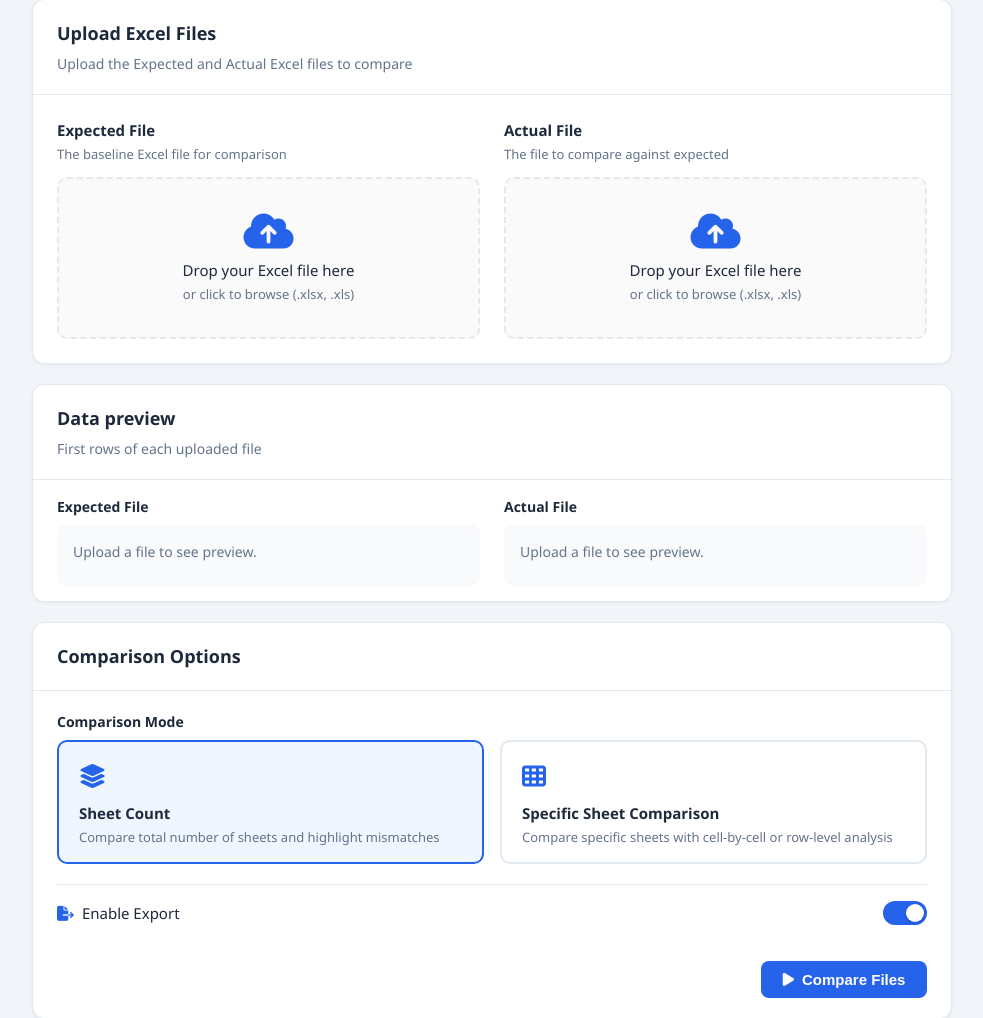
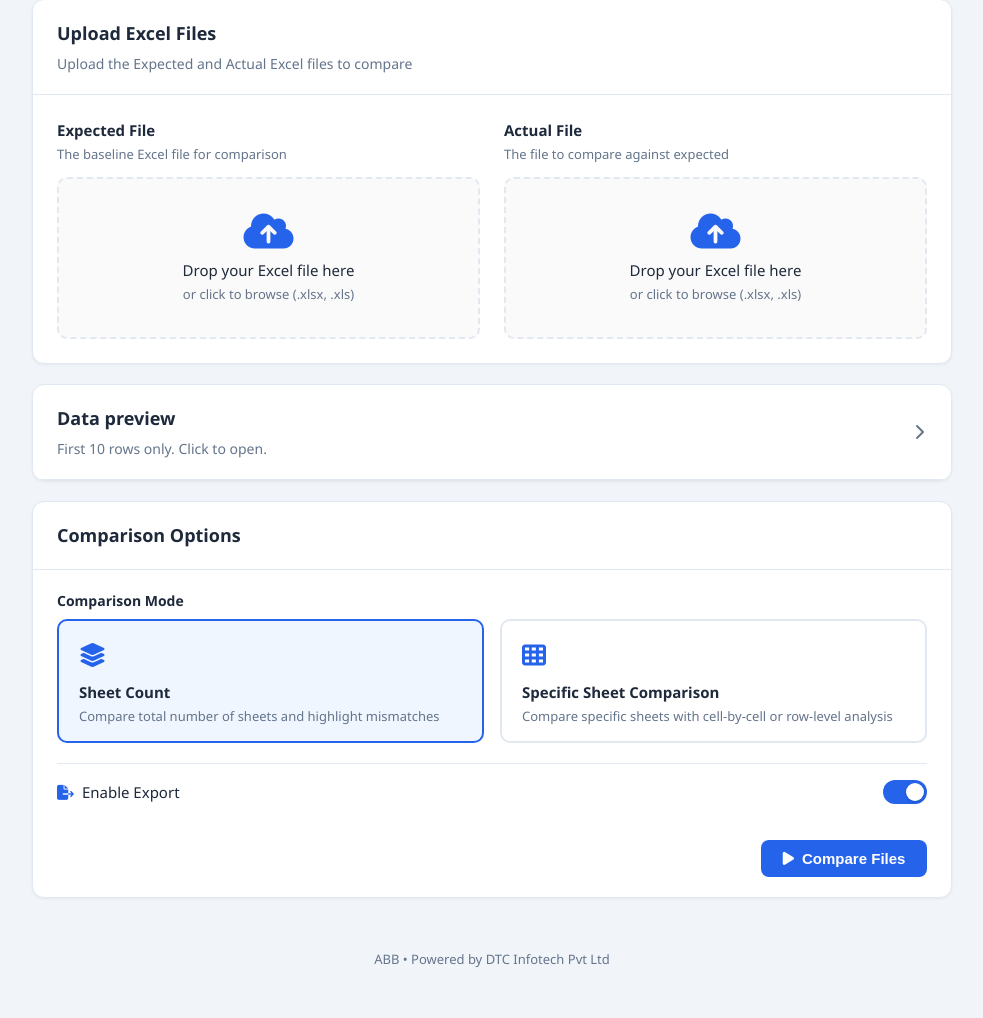
Before and after one commit to Eswar-QOBox/QO-Box-Excel-, a Flask app: page / in a window 1280 px wide. Shown: the part 191-1209 px from the top of the page, without its empty margins (148-1131 px from the left). Run offline with Flask 3, Linux system fonts and the light colour scheme.

Commit message:
Data preview: toggle (collapsed by default), First 10 rows only
Co-authored-by: Cursor <cursoragent@cursor.com>

```diff
--- a/excel_compare/app.py
+++ b/excel_compare/app.py
@@ -130,7 +130,7 @@ def api_file_info():
         return jsonify({"error": str(e), "sheets": None, "sheet_names": []}), 400
 
 
-PREVIEW_MAX_ROWS = 20
+PREVIEW_MAX_ROWS = 10
 
 
 @app.route("/api/compare-sheet-count", methods=["POST"])
--- a/excel_compare/templates/index.html
+++ b/excel_compare/templates/index.html
@@ -219,6 +219,31 @@
     .upload-col .drop-zone.hidden { display: none; }
 
     /* Data preview below upload */
+    .preview-card-head-toggle {
+      display: flex;
+      align-items: center;
+      justify-content: space-between;
+      width: 100%;
+      cursor: pointer;
+      gap: 0.5rem;
+      text-align: left;
+      background: none;
+      border: none;
+      padding: 0;
+      margin: 0;
+      font: inherit;
+      color: inherit;
+    }
+    .preview-card-head-toggle:focus-visible { outline: 2px solid var(--primary); outline-offset: 2px; }
+    .preview-card-head-toggle .card-title { flex: 1; }
+    .preview-card-chevron {
+      flex-shrink: 0;
+      color: var(--text-muted);
+      transition: transform 0.2s;
+    }
+    .preview-card.collapsed .preview-card-chevron { transform: rotate(-90deg); }
+    .preview-card-body { overflow: hidden; }
+    .preview-card.collapsed .preview-card-body { display: none; }
     .preview-row { display: flex; gap: 1.5rem; padding: 1rem 1.5rem; flex-wrap: wrap; }
     .preview-col { flex: 1; min-width: 280px; }
     .preview-col-title { font-size: 0.875rem; font-weight: 600; margin: 0 0 0.5rem 0; color: var(--text); }
@@ -612,11 +637,17 @@
         </div>
       </div>
 
-      <div class="card" id="previewCard">
+      <div class="card preview-card collapsed" id="previewCard">
         <div class="card-head">
-          <h2 class="card-title">Data preview</h2>
-          <p class="card-subtitle">First rows of each uploaded file</p>
+          <button type="button" class="preview-card-head-toggle" id="previewCardToggle" aria-expanded="false" aria-controls="previewCardBody">
+            <span>
+              <h2 class="card-title">Data preview</h2>
+              <p class="card-subtitle">First 10 rows only. Click to open.</p>
+            </span>
+            <i class="fas fa-chevron-down preview-card-chevron" aria-hidden="true"></i>
+          </button>
         </div>
+        <div class="preview-card-body" id="previewCardBody">
         <div class="preview-row">
           <div class="preview-col">
             <h3 class="preview-col-title" id="expectedPreviewTitle">Expected File</h3>
@@ -634,6 +665,7 @@
             </div>
             <div id="actualPreview" class="preview-placeholder">Upload a file to see preview.</div>
           </div>
+        </div>
         </div>
       </div>
 
@@ -865,6 +897,8 @@
       const resultsPanel = document.getElementById('resultsPanel');
       const historicPanel = document.getElementById('historicPanel');
       const expectedPreviewEl = document.getElementById('expectedPreview');
+      const previewCard = document.getElementById('previewCard');
+      const previewCardToggle = document.getElementById('previewCardToggle');
       const actualPreviewEl = document.getElementById('actualPreview');
       const expectedSheetRow = document.getElementById('expectedSheetRow');
       const actualSheetRow = document.getElementById('actualSheetRow');
@@ -1345,6 +1379,13 @@
       }
       if (enableExportToggle) {
         enableExportToggle.addEventListener('change', applyExportVisibility);
+      }
+
+      if (previewCardToggle && previewCard) {
+        previewCardToggle.addEventListener('click', function() {
+          var expanded = !previewCard.classList.toggle('collapsed');
+          previewCardToggle.setAttribute('aria-expanded', expanded ? 'true' : 'false');
+        });
       }
 
       document.getElementById('exportHtmlBtn').addEventListener('click', function() {
```
